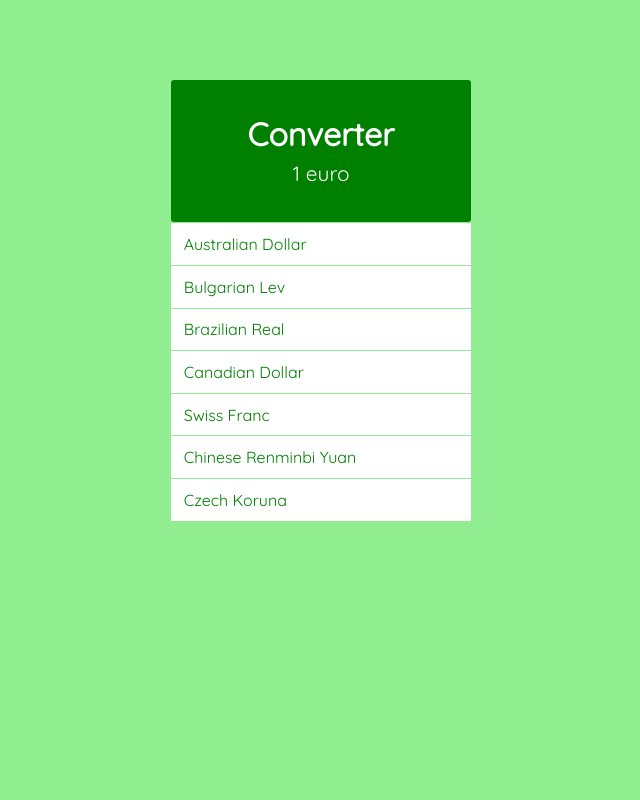
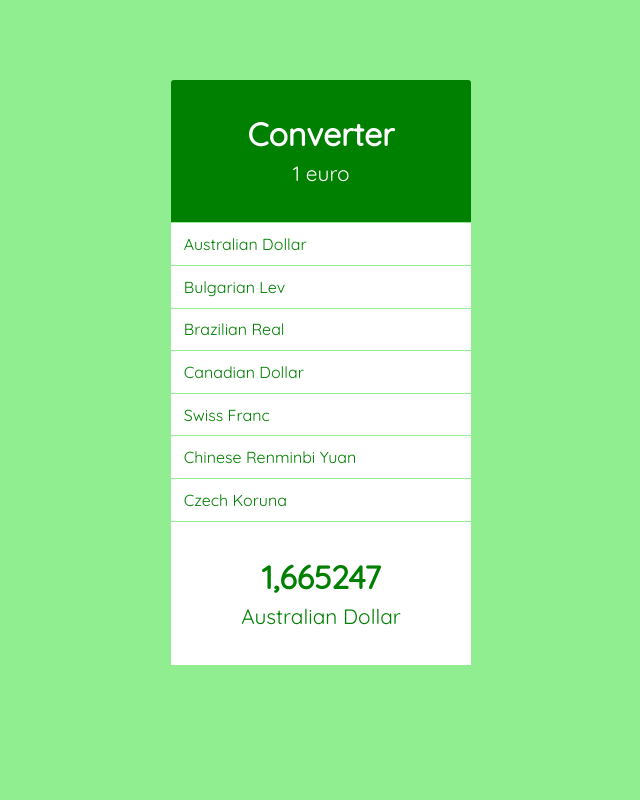
Before and after one commit to Raphaelhngstn/Converter, a React app: page / in a window 1280 px wide. Shown: the whole page, without its empty margins (319-959 px from the left). Built offline with nearby package versions, Linux system fonts and the light colour scheme.

Commit message:
add footer

```diff
--- a/package.json
+++ b/package.json
@@ -8,6 +8,7 @@
     "@testing-library/user-event": "^13.5.0",
     "node-sass": "^7.0.1",
     "react": "^18.1.0",
+    "react-countup": "^6.2.0",
     "react-dom": "^18.1.0",
     "react-scripts": "5.0.1",
     "web-vitals": "^2.1.4"
--- /dev/null
+++ b/src/components/Amount/Amount.js
@@ -0,0 +1,20 @@
+import React from 'react';
+import "./Amount.scss";
+import CountUp from 'react-countup';
+
+const Amount = ({currency, value}) => {
+  return (
+    <footer className="amount">
+    <CountUp
+      className="amount-value"
+      end={value}
+      decimals={6}
+      duration={0.6}
+      decimal=","
+    />
+    <p className="amount-currency">{currency}</p>
+  </footer>
+  )
+}
+
+export default Amount;
--- /dev/null
+++ b/src/components/Amount/Amount.scss
@@ -0,0 +1,17 @@
+@use 'src/styles/vars';
+
+.amount{
+    background-color: vars.$color-light;
+    padding: vars.$gutter * 3 0;
+    text-align: center;
+
+    &-value{
+        font-weight: bold;
+        font-size: 2em;
+    }
+
+    &-currency{
+        font-size: 1.3em;
+        margin-top: vars.$gutter;
+    }
+}
--- a/src/components/App/App.js
+++ b/src/components/App/App.js
@@ -2,12 +2,17 @@ import './App.scss';
 import Header from '../Header/Header';
 import Currencies from '../Currencies/Currencies';
 import data from '../../data/currencies';
+import Amount from '../Amount/Amount';
 
 function App() {
   return (
     <div className="app">
         <Header />
         <Currencies currencies={data}/>
+        <Amount
+          value={data[0].rate}
+          currency={data[0].name}
+        />
     </div>
   );
 }
--- a/src/components/Header/Header.scss
+++ b/src/components/Header/Header.scss
@@ -6,7 +6,8 @@
     color: vars.$color-light;
     padding: vars.$gutter * 3 0;
     text-align: center;
-    border-radius: 3px;
+    border-top-left-radius: 3px;
+    border-top-right-radius: 3px;
 
     &-title{
         font-size: 2em;
```
Also changed, not shown: 1 other file.
